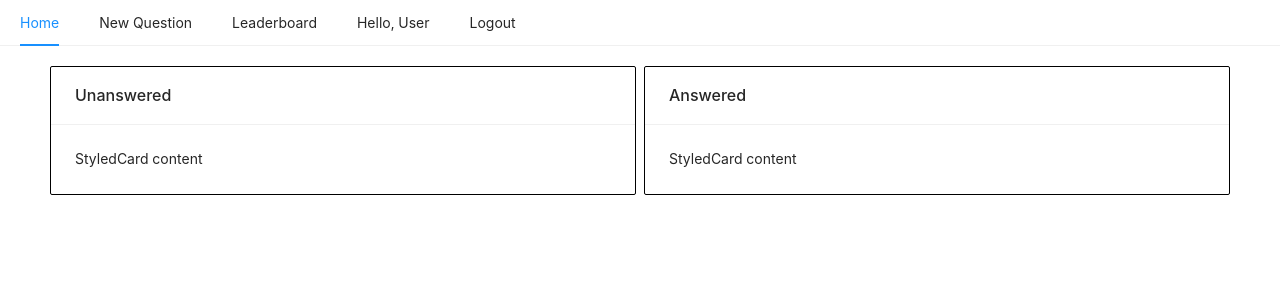
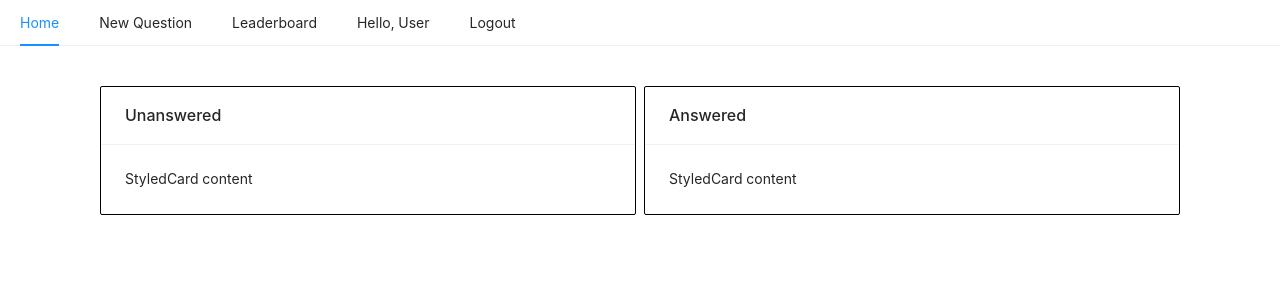
Before and after one commit to septra/would-you-rather, a React (Vite) app: page / in a window 1280 px wide. Shown: the top 300 px of the page. Built offline with nearby package versions, Linux system fonts and the light colour scheme.

Commit message:
Place every Route component in a container

```diff
--- a/src/App.jsx
+++ b/src/App.jsx
@@ -11,10 +11,12 @@ function App() {
   return (
     <Router>
       <Nav />
-      <Route path='/' exact component={Poll} />
-      <Route path='/add' exact component={NewQuestion} />
-      <Route path='/leaderboard' exact component={Leaderboard} />
-      <Route path='/user' exact component={User} />
+      <div style={{ padding: '20px 50px' }}>
+        <Route path='/' exact component={Poll} />
+        <Route path='/add' exact component={NewQuestion} />
+        <Route path='/leaderboard' exact component={Leaderboard} />
+        <Route path='/user' exact component={User} />
+      </div>
     </Router>
   )
 }
```
